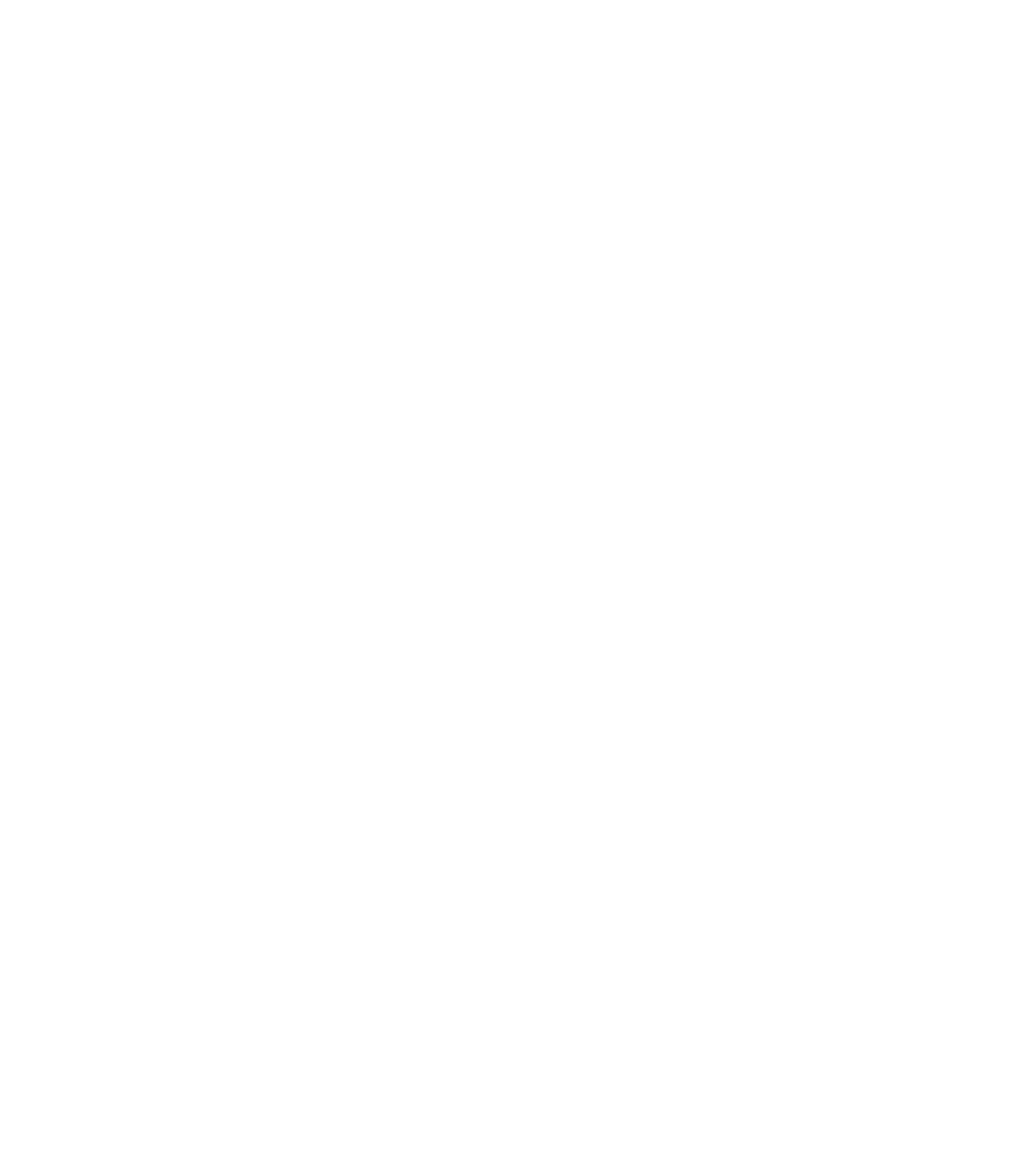
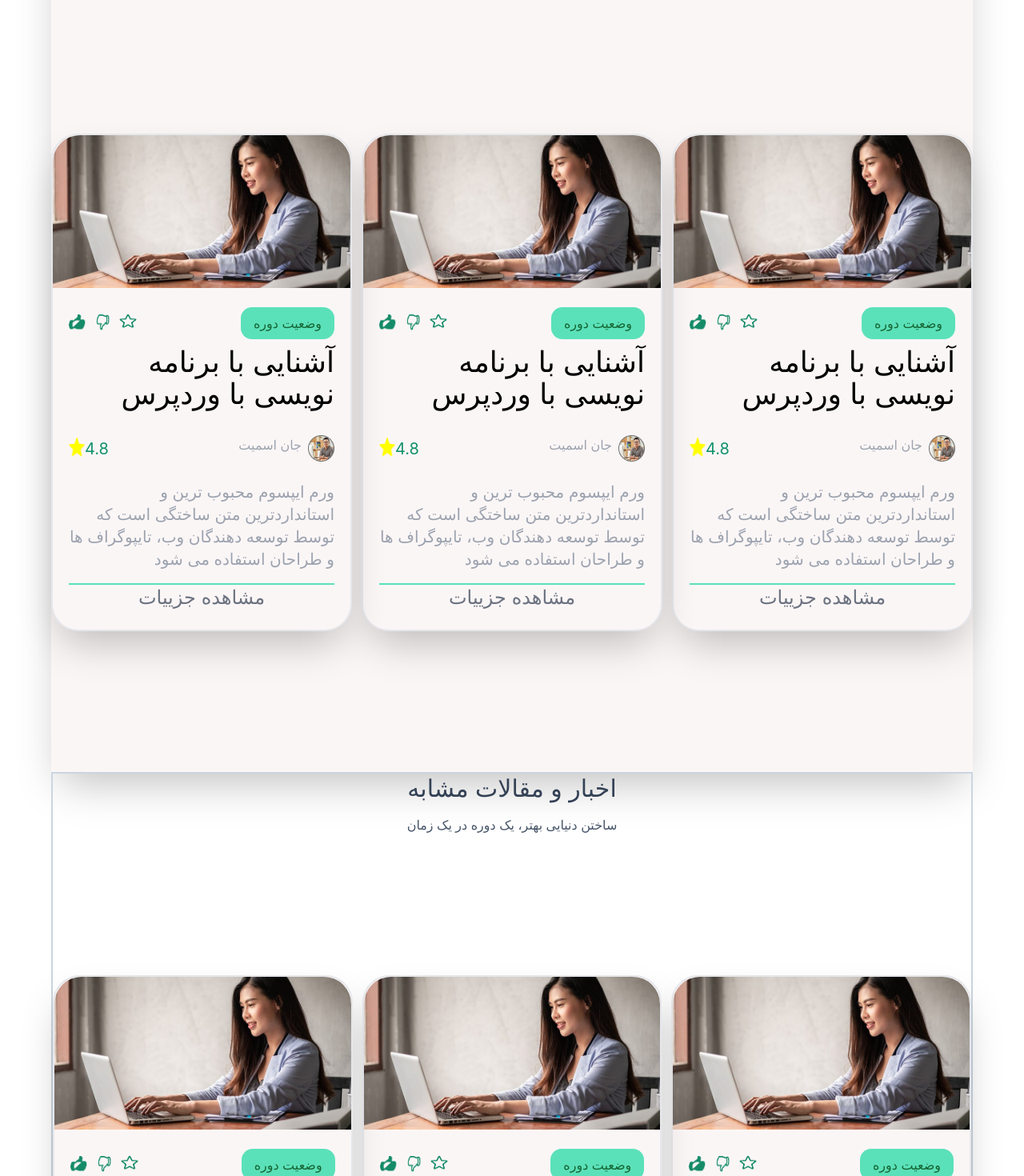
Before and after one commit to academy-react-summer1403/codieguys, a React (Vite) app: page / in a window 1280 px wide. Shown: the part 1330-2800 px from the top of the page at 80% size. Before the commit the page ends 800 px from the top, so only its background shows below. Built offline with nearby package versions, Linux system fonts and the light colour scheme.

Commit message:
feat : Newslist updated

```diff
--- a/src/components/NewsListHolder/CardNews/index.jsx
+++ b/src/components/NewsListHolder/CardNews/index.jsx
@@ -1,11 +1,57 @@
-import React from 'react'
+import React from "react";
+import Pic from "../../../assets/Card/Front-End-developer-profile-picture.png";
+import star from "../../../assets/Card/Path 1885.png";
+import emptyStar from "../../../assets/Card/Group 221.png";
+import dislike from "../../../assets/Card/Group 222.png";
+import like from "../../../assets/Card/Group 223.png";
+import wo from "../../../assets/Card/woo.png";
 
 const CardNews = () => {
   return (
-    <div>
+    <div className="flex flex-col  w-full   my-44  justify-start bg-custom-gray border-2 rounded-[34px] shadow-2xl">
+      <div className="w-full flex flex-col justify-center">
+        <img src={wo} className="rounded-t-[34px]" />
+      </div>
+      <div className="px-5 py-6">
+        <div className="  flex flex-col ">
+          <div className="flex justify-between  items-center ">
+            <a className=" rounded-[14px] flex flex-row text-green-800 bg-lightGreen px-4 py-2   text-nowrap ">
+              وضعیت دوره
+            </a>
+            <div className="flex flex-row gap-2 ">
+              <img src={emptyStar} className=" w-[23px] h-[24px] " />
+              <img src={dislike} className=" w-[23px] h-[24px] " />
+              <img src={like} className=" w-[23px] h-[24px] " />
+            </div>
+          </div>
+          <h className="flex flex-row flex-wrap py-2 text-4xl text-wrap text-right font-meduim ">
+            آشنایی با برنامه نویسی با وردپرس
+          </h>
+        </div>
 
+        <div className="flex justify-between items-center mt-6">
+          <div className="flex  gap-2">
+            <img src={Pic} className=" w-[33px] h-[33px]  border-1 " />
+            <p className="text-gray-400 ">جان اسمیت</p>
+          </div>
+
+          <div className="flex">
+            <a className="text-darkGreen text-xl">4.8</a>
+            <img src={star} className="w-5 h-6" />
+          </div>
+        </div>
+
+        <div className="text-wrap truncate mb-4 text-gray-400 text-xl mt-6">
+          ورم ایپسوم محبوب ترین و استانداردترین متن ساختگی است که توسط توسعه
+          دهندگان وب، تایپوگراف ها و طراحان استفاده می شود
+        </div>
+
+        <div className="flex justify-center items-center border-t-2 border-lightGreen text-gray-500 text-2xl">
+          مشاهده جزییات
+        </div>
+      </div>
     </div>
-  )
-}
+  );
+};
 
-export {CardNews}
+export { CardNews };
--- a/src/components/NewsListHolder/CardNewsHolder/index.jsx
+++ b/src/components/NewsListHolder/CardNewsHolder/index.jsx
@@ -1,8 +1,15 @@
 import React from 'react'
+import { CardNews } from '../CardNews'
 
 const CardNewsHolder = () => {
   return (
-    <div>
+    <div className='grid grid-cols-3 w-full items-start justify-start  shadow-2xl gap-3  bg-custom-gray'>
+        <CardNews />
+        <CardNews />
+        <CardNews />
+        <CardNews />
+        <CardNews />
+        <CardNews />
 
     </div>
   )
--- /dev/null
+++ b/src/components/NewsListHolder/NewsGridHolder/GridBtn/index.jsx
@@ -0,0 +1,13 @@
+import React from 'react'
+
+const GridBtn = () => {
+  return (
+    <div className='flex justify-center items-center'>
+    <button className="px-8 py-2 rounded-[50px] items-center bg-darkGreen text-slate-100">
+             مشاهده مقالات بیشتر
+    </button>
+    </div>
+  )
+}
+
+export {GridBtn}
--- /dev/null
+++ b/src/components/NewsListHolder/NewsGridHolder/GridNewsList/index.jsx
@@ -0,0 +1,14 @@
+import React from 'react'
+import { CardNews } from '../../CardNews'
+
+const GridNewsList = () => {
+  return (
+    <div className="items-center justify-center grid grid-cols-3 w-full min-h-[867.23px] gap-3">
+        <CardNews />
+        <CardNews />
+        <CardNews />
+    </div>
+  )
+}
+
+export {GridNewsList}
--- /dev/null
+++ b/src/components/NewsListHolder/NewsGridHolder/NewsGridTitle/index.jsx
@@ -0,0 +1,14 @@
+import React from 'react'
+
+const NewsGridTitle= () => {
+  return (
+    <div className="flex flex-col gap-4 justify-center items-center">
+        <h1 className="text-3xl text-slate-700" >
+            اخبار و مقالات مشابه
+        </h1>
+        <p className="text-slate-600">ساختن دنیایی بهتر، یک دوره در یک زمان</p>
+    </div>
+  )
+}
+
+export {NewsGridTitle}
--- /dev/null
+++ b/src/components/NewsListHolder/NewsGridHolder/index.jsx
@@ -0,0 +1,16 @@
+import React from 'react'
+import { NewsGridTitle } from './NewsGridTitle'
+import { GridNewsList } from './GridNewsList'
+import { GridBtn } from './GridBtn'
+
+const NewsGridHolder= () => {
+  return (
+    <div className='justify-center items-center w-full h-[1233px] border-2 border-slate-300 '>
+        <NewsGridTitle />
+        <GridNewsList />
+        <GridBtn />
+    </div>
+  )
+}
+
+export {NewsGridHolder}
--- /dev/null
+++ b/src/components/NewsListHolder/NewsTitle/index.jsx
@@ -0,0 +1,11 @@
+import React from 'react'
+
+const NewsTitle = () => {
+  return (
+    <div className='flex justify-center py-10'>
+        <h2 className="text-6xl text-slate-700">لیست اخبار و مقالات</h2>
+    </div>
+  )
+}
+
+export {NewsTitle}
--- a/src/components/NewsListHolder/index.jsx
+++ b/src/components/NewsListHolder/index.jsx
@@ -1,11 +1,18 @@
 import React from 'react'
 import { HeaderListNews } from './HeaderListNews'
+import { CardNews } from './CardNews'
+import { CardNewsHolder } from './CardNewsHolder'
+import { NewsTitle } from './NewsTitle'
+import { NewsGridHolder } from './NewsGridHolder'
 
 
 const NewsListHolder = () => {
   return (
-    <div className='px-16'>
+    <div className='px-16 '>
+        <NewsTitle />
         <HeaderListNews />
+        <CardNewsHolder />
+        <NewsGridHolder />
     </div>
   )
 }
```
